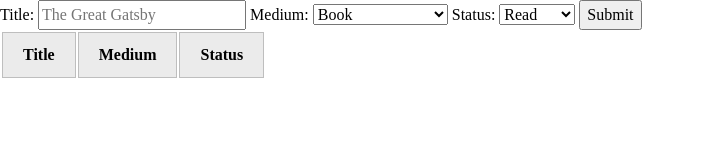
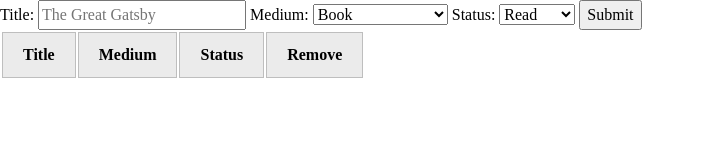
Before and after one commit to toastexmachina/odin-library, a plain HTML site: page index.html in a window 1280 px wide. Shown: the whole page, without its empty margins (0-705 px from the left). Drawn offline with Linux system fonts and the light colour scheme.

Commit message:
Add "remove" column to the table

```diff
--- a/index.html
+++ b/index.html
@@ -39,6 +39,7 @@
             <th>Title</th>
             <th>Medium</th>
             <th>Status</th>
+            <th>Remove</th>
         </thead>
     </table>
 
```
